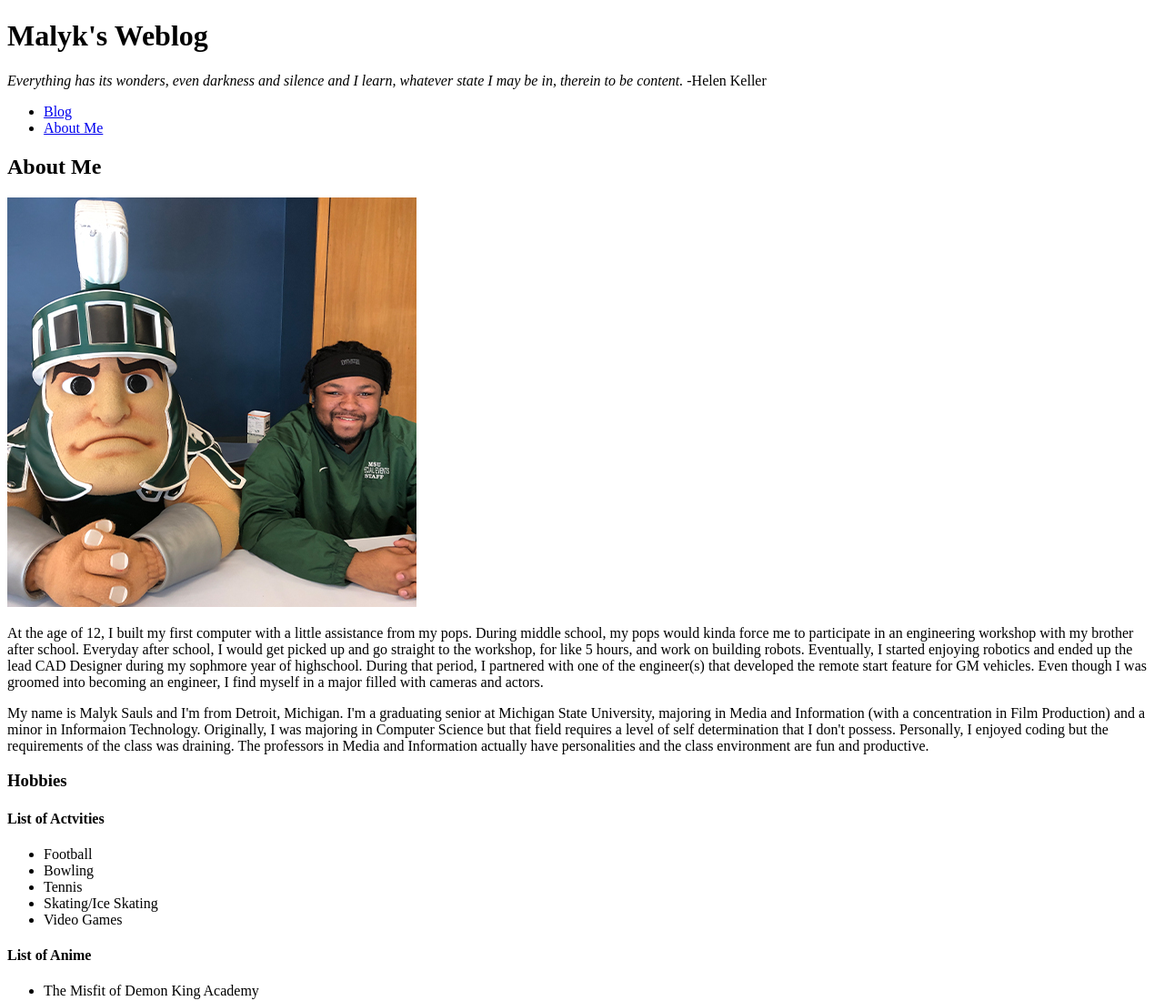
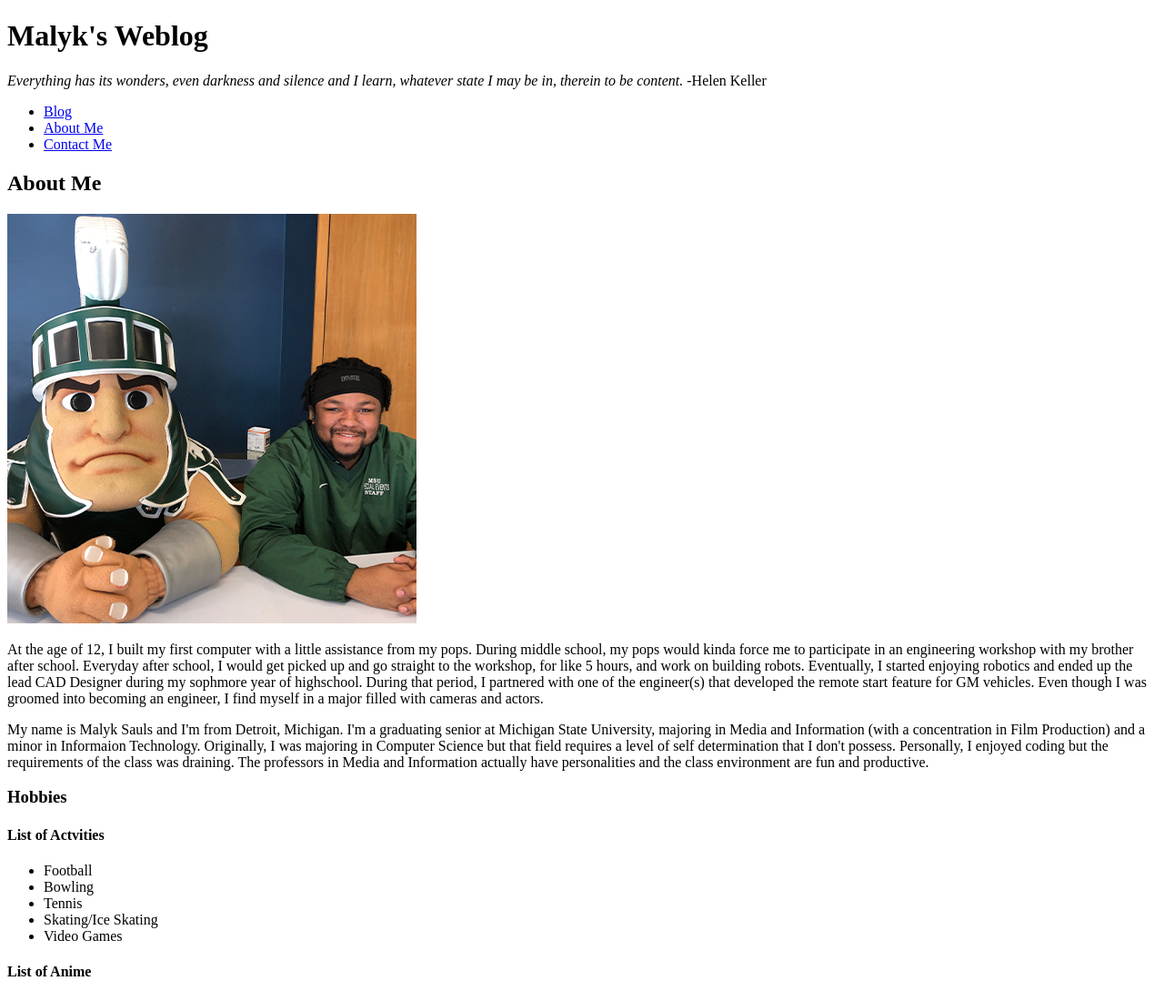
Before and after one commit to saulsmal/mi349_blog, a plain HTML site: page about.html in a window 1280 px wide. Shown: the top 1100 px of the page at 91% size. Drawn offline with Linux system fonts and the light colour scheme.

Commit message:
About and Index updated to include contact

```diff
--- a/about.html
+++ b/about.html
@@ -14,6 +14,7 @@
         <ul>
             <li><a href="index.html">Blog</a></li>
             <li><a href="about.html">About Me</a></li>
+            <li><a href="contact.html">Contact Me</a></li>
         </ul>
     </nav>
     <h2>About Me</h2>
```
Also changed, not shown: index.html (+1 -0 lines).
